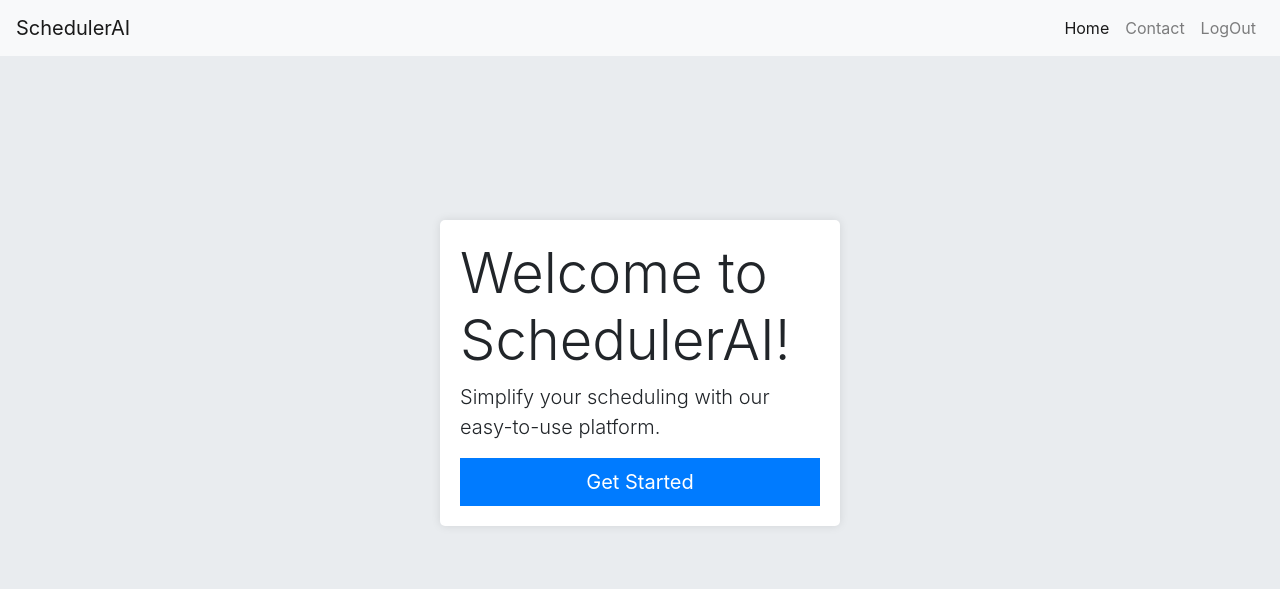
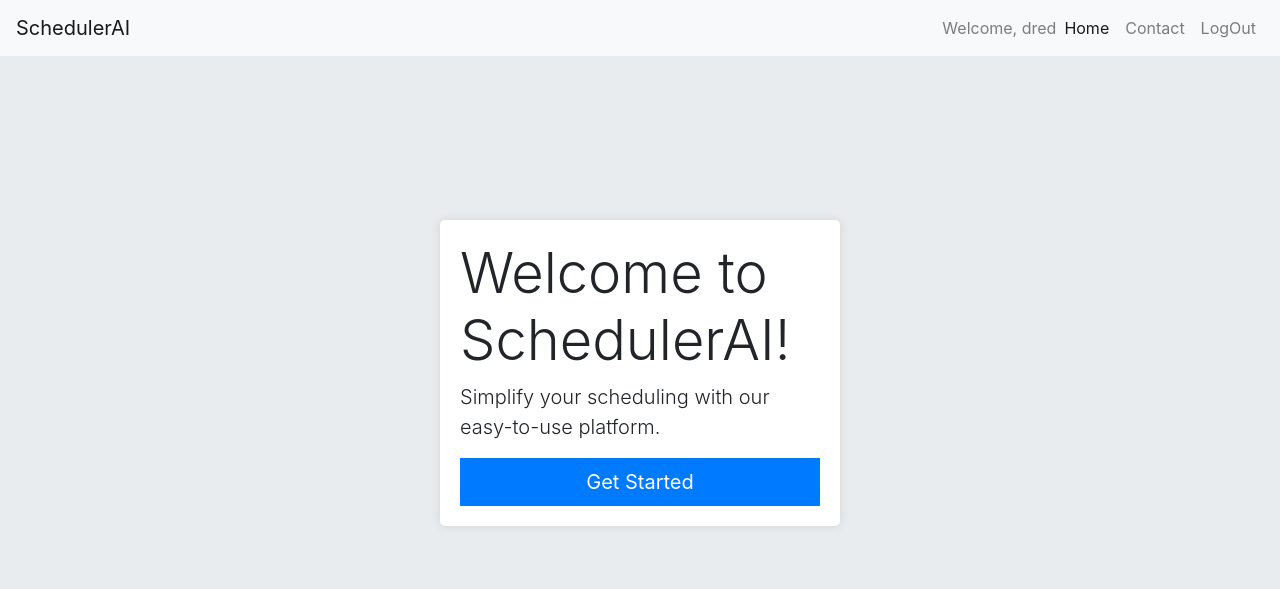
Before and after one commit to ColgateSmile/WebDev-schedulerAI, a PHP site: page / in a window 1280 px wide. Shown: the top 589 px of the page. Run offline with PHP 8.4, Linux system fonts and the light colour scheme; a user stored in the database is signed in.

Commit message:
added user indication in the homepage

```diff
--- a/src/LogIn.php
+++ b/src/LogIn.php
@@ -56,6 +56,7 @@ if ($_SERVER['REQUEST_METHOD'] === 'POST') {
         if ($password === $dbPassword) {
             // Set session for user authentication
             $_SESSION['user'] = true;
+            $_SESSION['username'] = $row['firstname'];
 
             // If "Remember me" is checked, set a cookie
             if ($rememberMe) {
--- a/src/index.php
+++ b/src/index.php
@@ -4,6 +4,7 @@ session_start();
 // Check if the user is not logged in
 if (!isset($_SESSION['user']) || $_SESSION['user'] !== true) {
     // User is not logged in, redirect to login page
+
     header("Location: LogIn.php");
     exit();
 }
@@ -31,6 +32,11 @@ if (!isset($_SESSION['user']) || $_SESSION['user'] !== true) {
     </button>
     <div class="collapse navbar-collapse" id="navbarNav">
       <ul class="navbar-nav ml-auto">
+        <li>
+          <span class="navbar-text ml-auto">
+            Welcome, <?php echo $_SESSION['username'] ?> <!-- Display the user's name -->
+          </span>
+        </li>
         <li class="nav-item active">
           <a class="nav-link" href="index.php">Home <span class="sr-only">(current)</span></a>
         </li>
```
